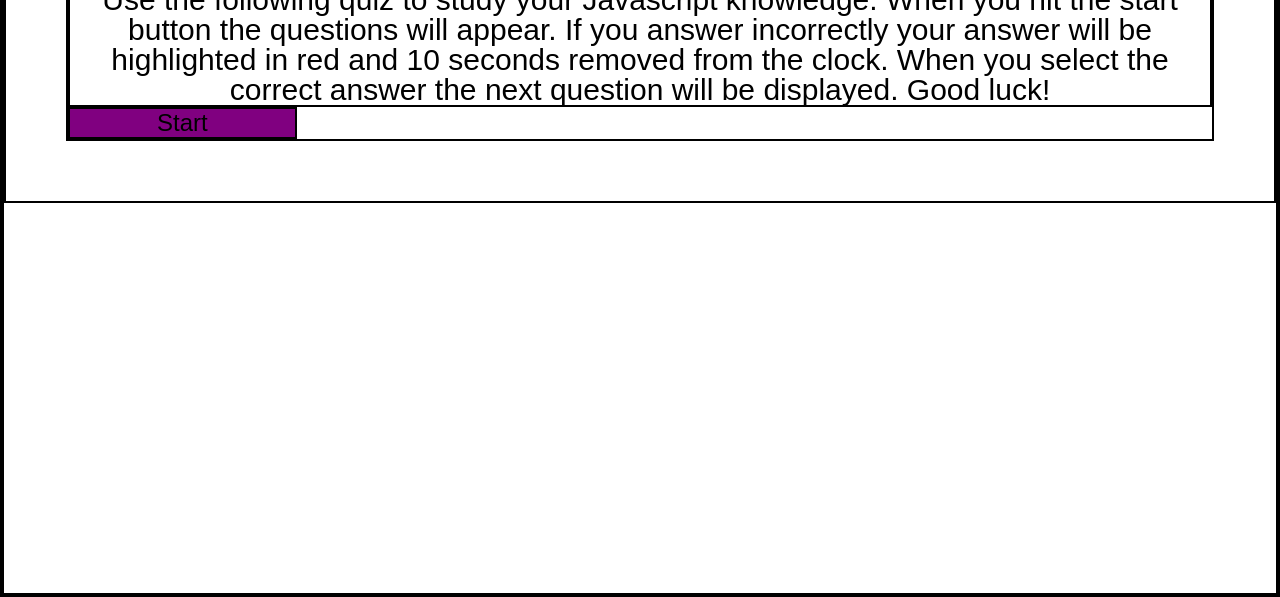
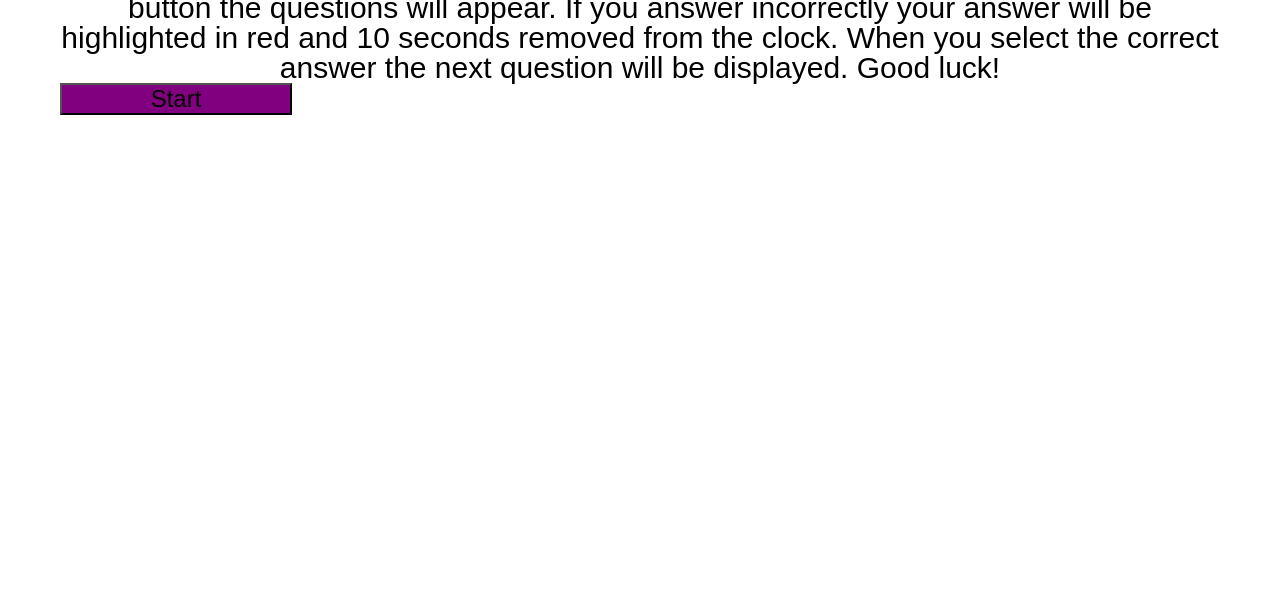
Before and after one commit to Meduion/javascript-study-quiz, a plain HTML site: page index.html in a window 1280 px wide. Shown: the part 203-800 px from the top of the page. Drawn offline with Linux system fonts and the light colour scheme.

Commit message:
adjusted CSS

```diff
--- a/assets/css/style.css
+++ b/assets/css/style.css
@@ -1,7 +1,3 @@
-* {
-    border: 2px solid;
-}
-
 header {
     display: flex;
     flex-direction: row;
```
